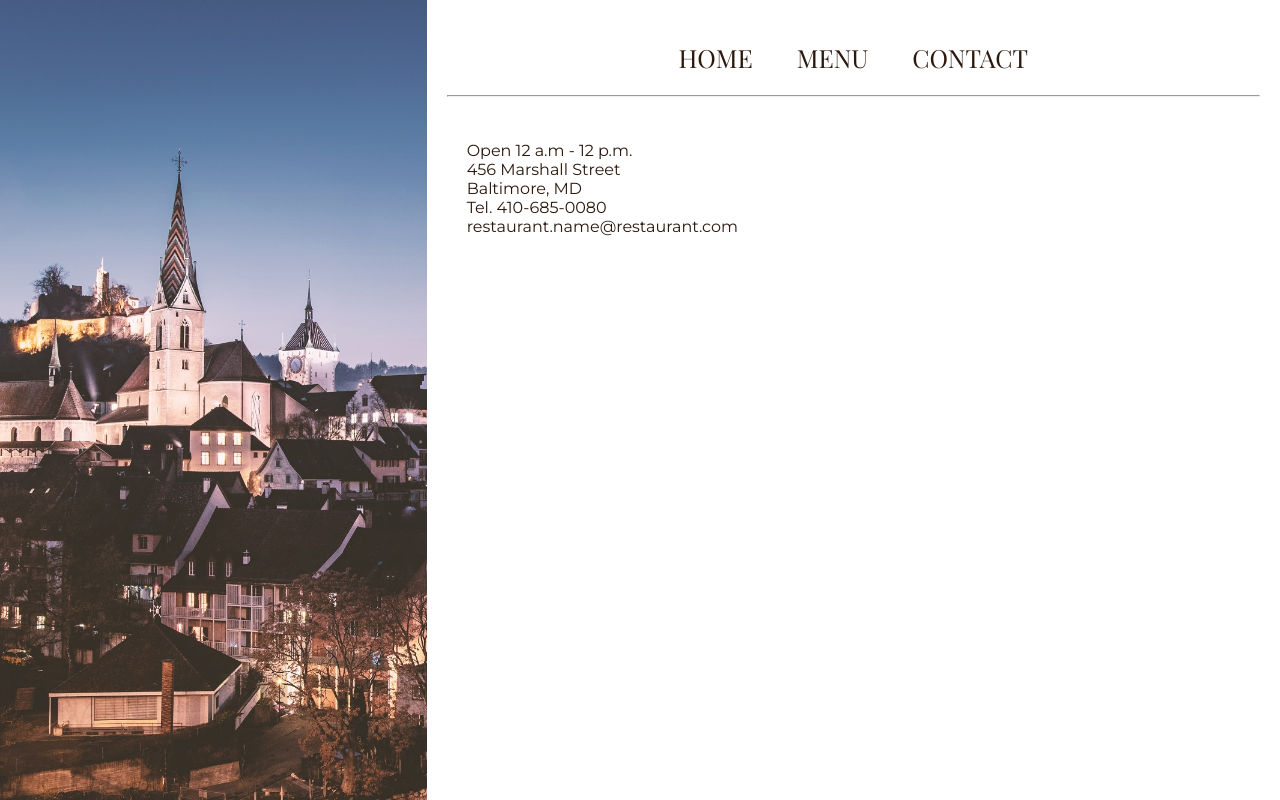
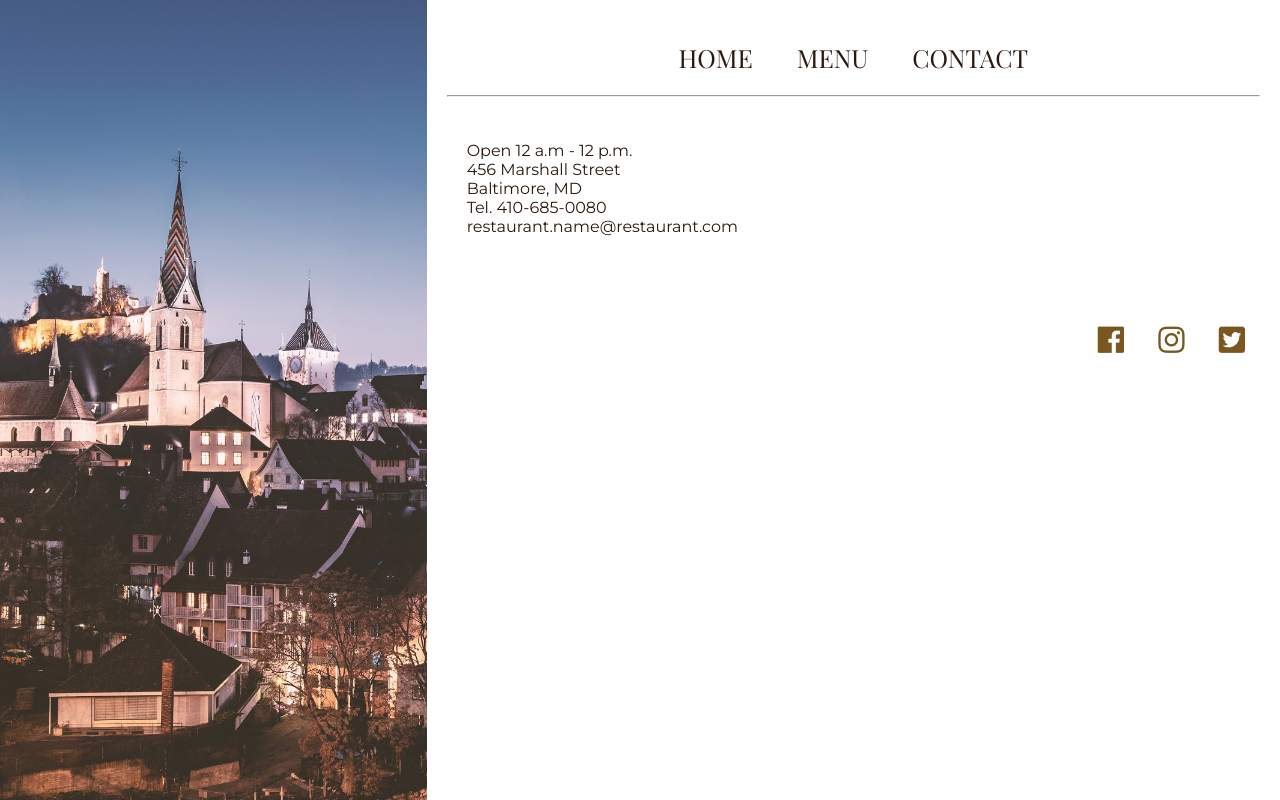
Before and after one commit to justynast/frontend-projects, a plain HTML site: page restaurant/contact.html in a window 1280 px wide. Drawn offline with nearby package versions, Linux system fonts and the light colour scheme.

Commit message:
added footer with icons

```diff
--- a/restaurant/contact.html
+++ b/restaurant/contact.html
@@ -5,18 +5,15 @@
   <title>Restaurant</title>
   <link rel="stylesheet" type="text/css" href="theme.css">
   <link href="https://fonts.googleapis.com/css?family=Playfair+Display|Montserrat" rel="stylesheet">
+  <link rel="stylesheet" href="https://use.fontawesome.com/releases/v5.7.2/css/all.css" integrity="sha384-fnmOCqbTlWIlj8LyTjo7mOUStjsKC4pOpQbqyi7RrhN7udi9RwhKkMHpvLbHG9Sr" crossorigin="anonymous">
 </head>
-
 <body>
-
   <header style=" background: url(contact.jpg);
                   background-size: cover;
                   background-repeat: no-repeat;
                   grid-area: header;
                   height: 100vh;">
   </header>
-
-
   <main>
     <div id="nav">
       <a href="index.html">home</a>
@@ -33,9 +30,11 @@
         restaurant.name@restaurant.com</p>
       </div>
     </div>
-
+    <div id="footer">
+      <a href="#fb"><i class="fab fa-facebook"></i></a>
+      <a href="#ins"><i class="fab fa-instagram"></i></a>
+      <a href="#tw"><i class="fab fa-twitter-square"></i></a>
+    </div>
   </main>
-
 </body>
-
 </html>
--- a/restaurant/theme.css
+++ b/restaurant/theme.css
@@ -76,6 +76,19 @@ h1, h2 {
   padding: 20px;
 }
 
+#footer {
+  margin-top: 50px;
+  text-align: right;
+  color: var(--accent);
+}
+
+#footer a {
+  margin: 15px;
+  font-size: 30px;
+  text-decoration: none;
+  color: var(--accent);
+}
+
 @media screen and (max-width: 1000px) {
   body {
     grid-template-areas:
```
Also changed, not shown: restaurant/index.html (+6 -7 lines), restaurant/menu.html (+6 -7 lines).
